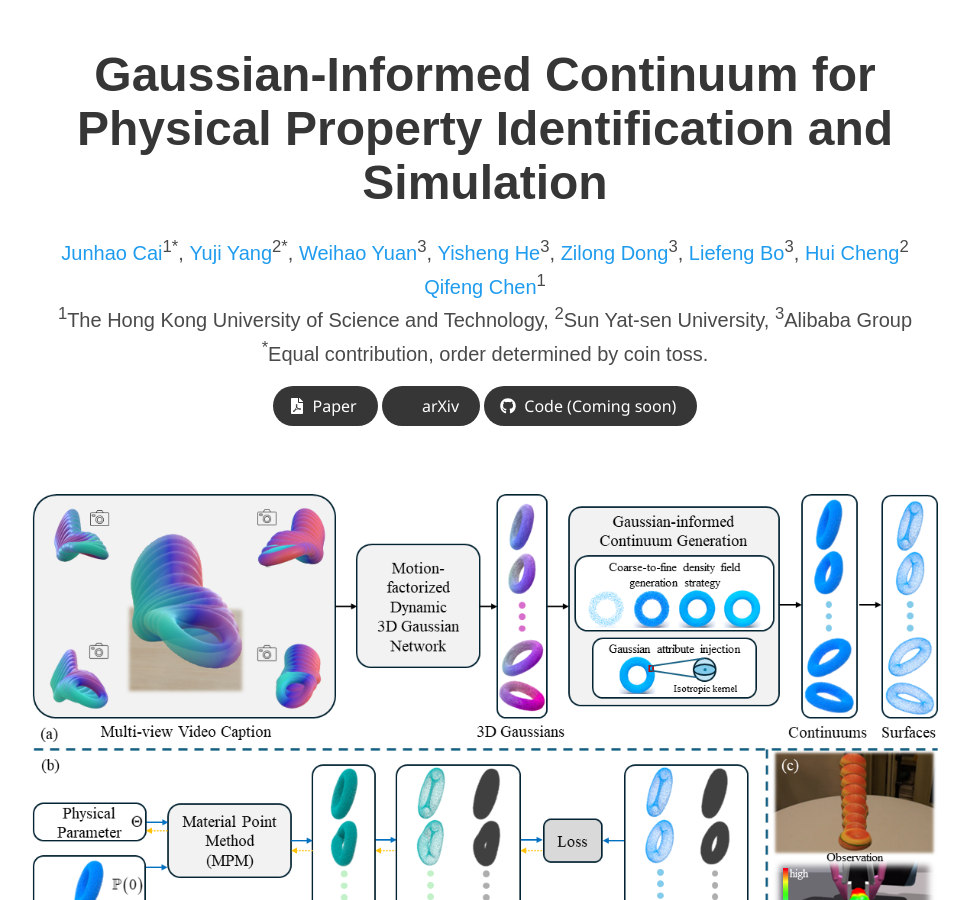
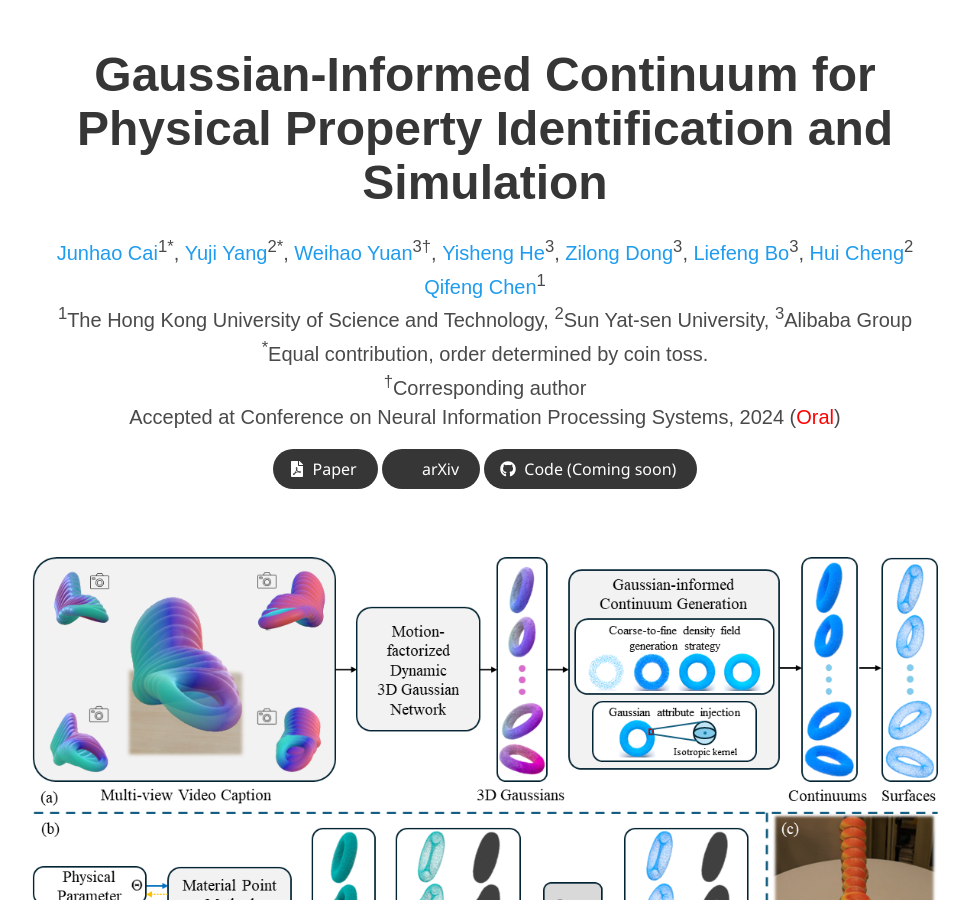
Before and after one commit to Jukgei/jukgei.github.io, a Jekyll site: the page project/gic/index.html, which Jekyll copies as it is, in a window 1280 px wide and 900 px high. Shown: the whole window, without its empty margins (155-1124 px from the left). Built offline with Jekyll 4.4.1, drawn with Linux system fonts in a browser that asks for light colours; nearby versions of some CDN libraries; some web fonts are replaced; library files that are not in the unit come from our copies; a style sheet for code colours, icons or effects is not loaded; some of the changed lines change nothing that is shown.

Commit message:
update project page

```diff
--- a/project/gic/index.html
+++ b/project/gic/index.html
@@ -61,11 +61,11 @@
           <h1 class="title is-1 publication-title">Gaussian-Informed Continuum for Physical Property Identification and Simulation</h1>
           <div class="is-size-5 publication-authors">
             <span class="author-block">
-              <a href="https://scholar.google.com/citations?hl=zh-CN&user=GeSCNR4AAAAJ">Junhao Cai</a><sup>1*</sup>,</span>
+              <a href="https://caijunhao.github.io">Junhao Cai</a><sup>1*</sup>,</span>
             <span class="author-block">
               <a href="https://jukgei.github.io">Yuji Yang</a><sup>2*</sup>,</span>
             <span class="author-block">
-              <a href="https://weihao-yuan.com">Weihao Yuan</a><sup>3</sup>,
+              <a href="https://weihao-yuan.com">Weihao Yuan</a><sup>3&dagger;</sup>,
             </span>
             <span class="author-block">
               <a href="https://hyshkust.github.io">Yisheng He</a><sup>3</sup>,
@@ -89,6 +89,10 @@
             <span class="author-block"><sup>2</sup>Sun Yat-sen University,</span>
             <span class="author-block"><sup>3</sup>Alibaba Group</span>
             <span class="author-block"><sup>*</sup>Equal contribution, order determined by coin toss.</span>
+            <br>
+            <span class="author-block"><sup>&dagger;</sup>Corresponding author</span>
+            <br>
+            <span class="author-block">Accepted at Conference on Neural Information Processing Systems, 2024 (<span style="color: red;">Oral</span>)</span>
           </div>
 
           <div class="column has-text-centered">
```
